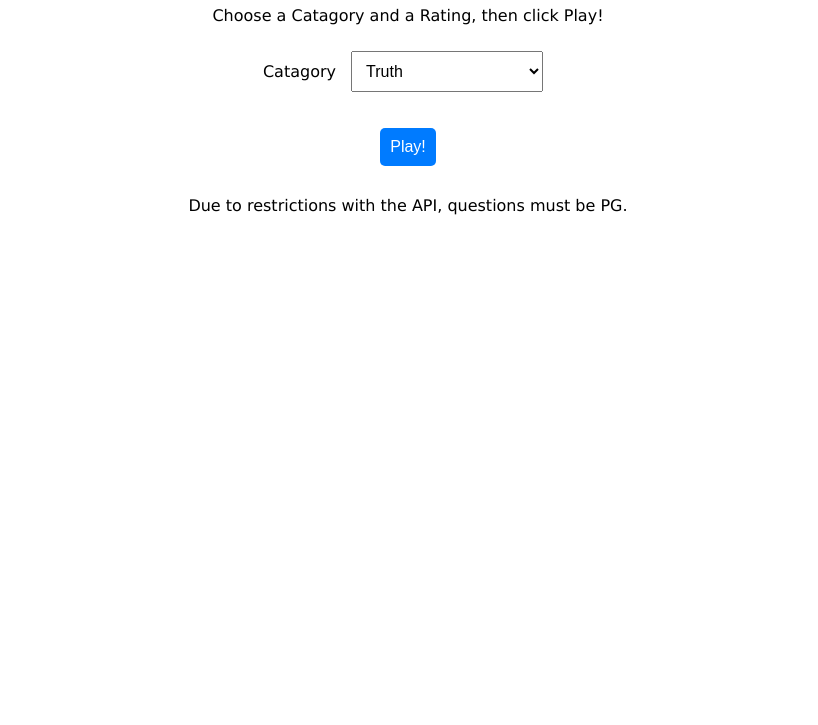
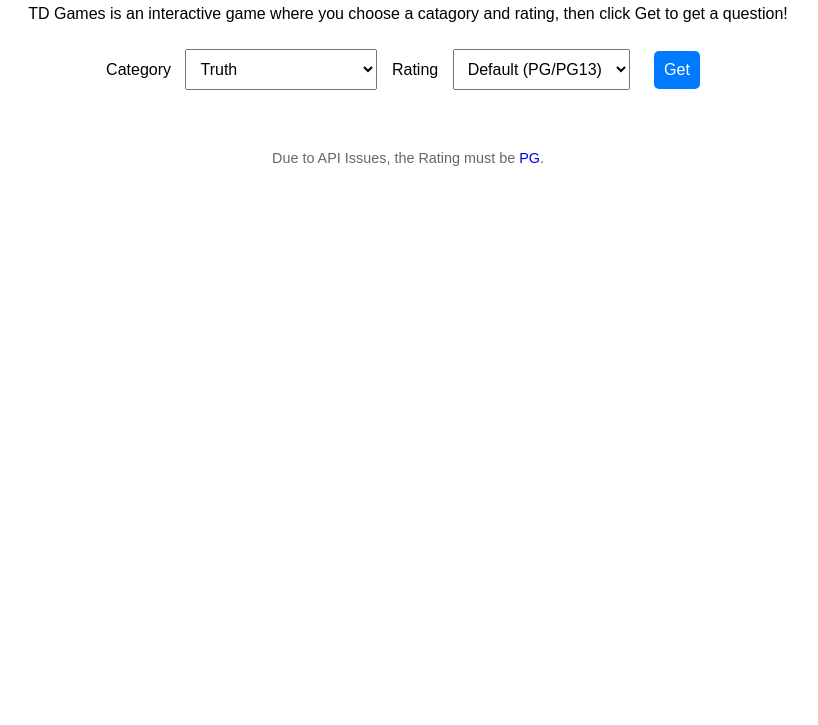
Before and after one commit to DDCcarr1/ddccarr1.github.io, a plain HTML site: page tdgames/index.html in a window 1280 px wide. Shown: the part 75-800 px from the top of the page, without its empty margins (232-1050 px from the left). Drawn offline with Linux system fonts and the light colour scheme.

Commit message:
Update index.html

```diff
--- a/tdgames/index.html
+++ b/tdgames/index.html
@@ -6,7 +6,7 @@
     <title>TD Games</title>
     <style>
         body {
-            font-family: Verdana;
+            font-family: Arial, sans-serif;
             text-align: center;
             margin: 20px;
         }
@@ -23,24 +23,27 @@
             border-radius: 5px;
         }
         button:hover {
-            background-color: #006600;
+            background-color: #0056b3;
         }
         #output {
             margin-top: 20px;
             font-size: 1.5em;
             color: #333;
         }
+        footer {
+            margin-top: 50px;
+            font-size: 0.9em;
+            color: #666;
+        }
         a {
-            color: #000000;
             text-decoration: none;
-        }
     </style>
 </head>
 <body>
     <h1>TD Games - Fun Questions with Friends</h1>
-    <p>Choose a Catagory and a Rating, then click Play!</p>
+    <p>TD Games is an interactive game where you choose a catagory and rating, then click Get to get a question!</p>
 
-    <label for="optionSelect">Catagory</label>
+    <label for="optionSelect">Category</label>
     <select id="optionSelect">
         <option value="truth">Truth</option>
         <option value="dare">Dare</option>
@@ -50,40 +53,35 @@
         <option value="random">Random</option>
     </select>
 
-    <label for="ratingSelect" id="ratingLabel" style="display: none;">Rating</label>
-    <select id="ratingSelect" style="display: none;">
+    <label for="ratingSelect">Rating</label>
+    <select id="ratingSelect">
         <option value="">Default (PG/PG13)</option>
         <option value="?rating=pg">PG</option>
         <option value="?rating=pg13">PG-13</option>
         <option value="?rating=r">R</option>
         <option value="random">Random</option>
     </select>
-    <p>
 
-    </p>
-    <button id="fetchButton">Play!</button>
+    <button id="fetchButton">Get</button>
     <div id="output"></div>
 
+    <footer id="footer">Due to API Issues, the Rating must be <a href="/tdgames/?secure">PG</a>.</footer>
+
     <script>
-        // Function to check if a URL parameter exists
-        function hasUrlParameter(param) {
-            const urlParams = new URLSearchParams(window.location.search);
-            return urlParams.has(param);
-        }
+        // Hide footer if the protocol is secure (HTTPS)
+        document.addEventListener("DOMContentLoaded", () => {
+            const footer = document.getElementById('footer');
+            if (location.protocol === 'https:') {
+                footer.style.display = 'none';
+            }
+        });
 
-        // Handle visibility of the rating selector based on the "secure=true" parameter
-        const ratingSelect = document.getElementById('ratingSelect');
-        const ratingLabel = document.getElementById('ratingLabel');
-        const secureMode = hasUrlParameter('secure');
-
-        if (secureMode) {
-            ratingSelect.style.display = 'inline';
-            ratingLabel.style.display = 'inline';
-        }
-
+        // Fetch and display the game question
         document.getElementById('fetchButton').addEventListener('click', () => {
             const optionSelect = document.getElementById('optionSelect');
+            const ratingSelect = document.getElementById('ratingSelect');
             const selectedOption = optionSelect.value;
+            const selectedRating = ratingSelect.value;
             const outputDiv = document.getElementById('output');
             outputDiv.textContent = 'Loading...';
 
@@ -96,9 +94,9 @@
                 finalOption = options[Math.floor(Math.random() * options.length)];
             }
 
-            // Handle rating based on secure mode
-            let finalRating = secureMode ? ratingSelect.value : '?rating=pg';
-            if (secureMode && finalRating === 'random') {
+            // Handle "Random" option for rating
+            let finalRating = selectedRating;
+            if (selectedRating === 'random') {
                 const ratings = Array.from(ratingSelect.options)
                     .filter(option => option.value !== 'random' && option.value !== '')
                     .map(option => option.value);
@@ -118,18 +116,15 @@
                 .then(data => {
                     // Extract the selected category and rating labels
                     const categoryLabel = optionSelect.options[optionSelect.selectedIndex].text;
-                    const ratingLabel = secureMode
-                        ? ratingSelect.options[ratingSelect.selectedIndex].text
-                        : 'PG';
+                    const ratingLabel = ratingSelect.options[ratingSelect.selectedIndex].text;
 
                     // Display the category, rating, and question in the output
-                    outputDiv.textContent = `${data.type || 'Error'} (${data.rating || 'Error'}): ${data.question || 'Error Occured- Try Again'}`;
+                    outputDiv.textContent = `${categoryLabel} (${ratingLabel}): ${data.question || 'No prompt found!'}`;
                 })
                 .catch(error => {
-                    outputDiv.textContent = `Error Occured- Try Again`;
+                    outputDiv.textContent = `Error fetching prompt: ${error.message}`;
                 });
         });
     </script>
-    <p>Due to restrictions with the API, questions must be <a href="/tdgames?secure=true">PG</a>.</p>
 </body>
 </html>
```
